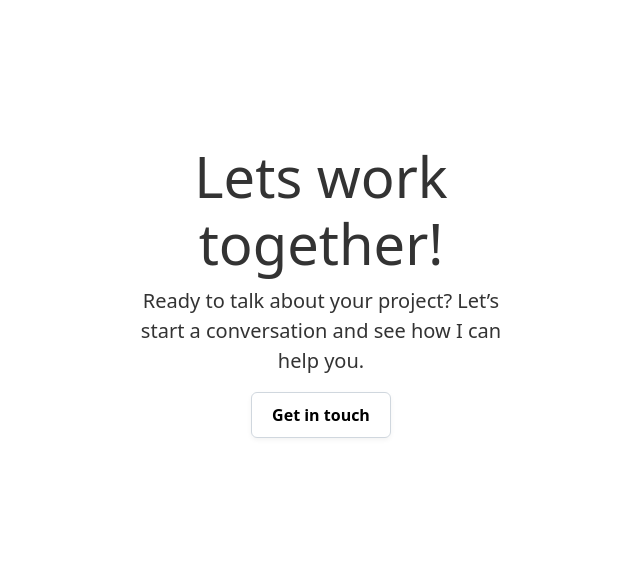
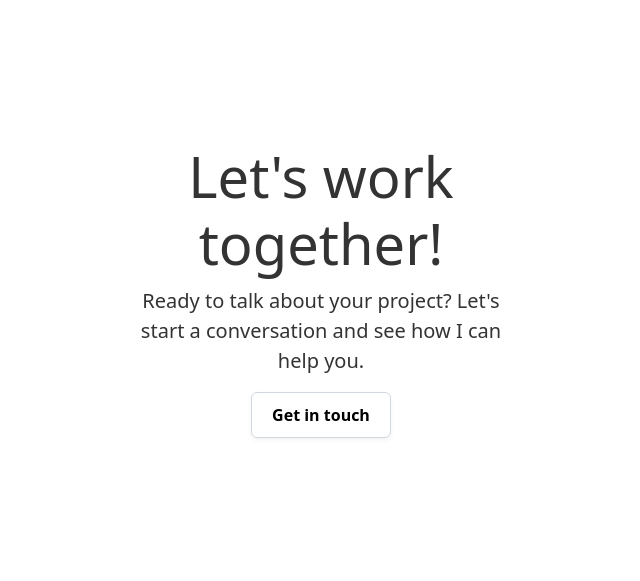
Before and after one commit to craqvfx/VFX-Portfolio-using-Flask, a Flask app: page /vfx_portfolio in a window 1280 px wide. Shown: the part 4152-4733 px from the top of the page, without its empty margins (319-959 px from the left). Run offline with Flask 3, Linux system fonts and the light colour scheme; data comes from the database, SQL or seed files in the repository; some libraries are stand-ins or nearby versions.

Commit message:
Corrects typo 'Lets' -> 'Let's'

```diff
--- a/templates/vfx_portfolio.html
+++ b/templates/vfx_portfolio.html
@@ -104,8 +104,8 @@ Explore my VFX portfolio featuring motion design, compositing, and visual effect
 
       <div class="position-relative overflow-hidden p-3 p-md-5 m-md-3 text-center bg-body">
         <div class="col-md-5 p-lg-5 mx-auto my-5">
-          <h1 class="display-4 fw-normal">Lets work together!</h1>
-          <p class="lead fw-normal">Ready to talk about your project? Let’s start a conversation and see how I can help you.</p>
+          <h1 class="display-4 fw-normal">Let's work together!</h1>
+          <p class="lead fw-normal">Ready to talk about your project? Let's start a conversation and see how I can help you.</p>
           <div class="button-container">
             <a class="white-btn" href="contact" style="color: black; background-color: transparent;">Get in touch</a>
           </div>
```
